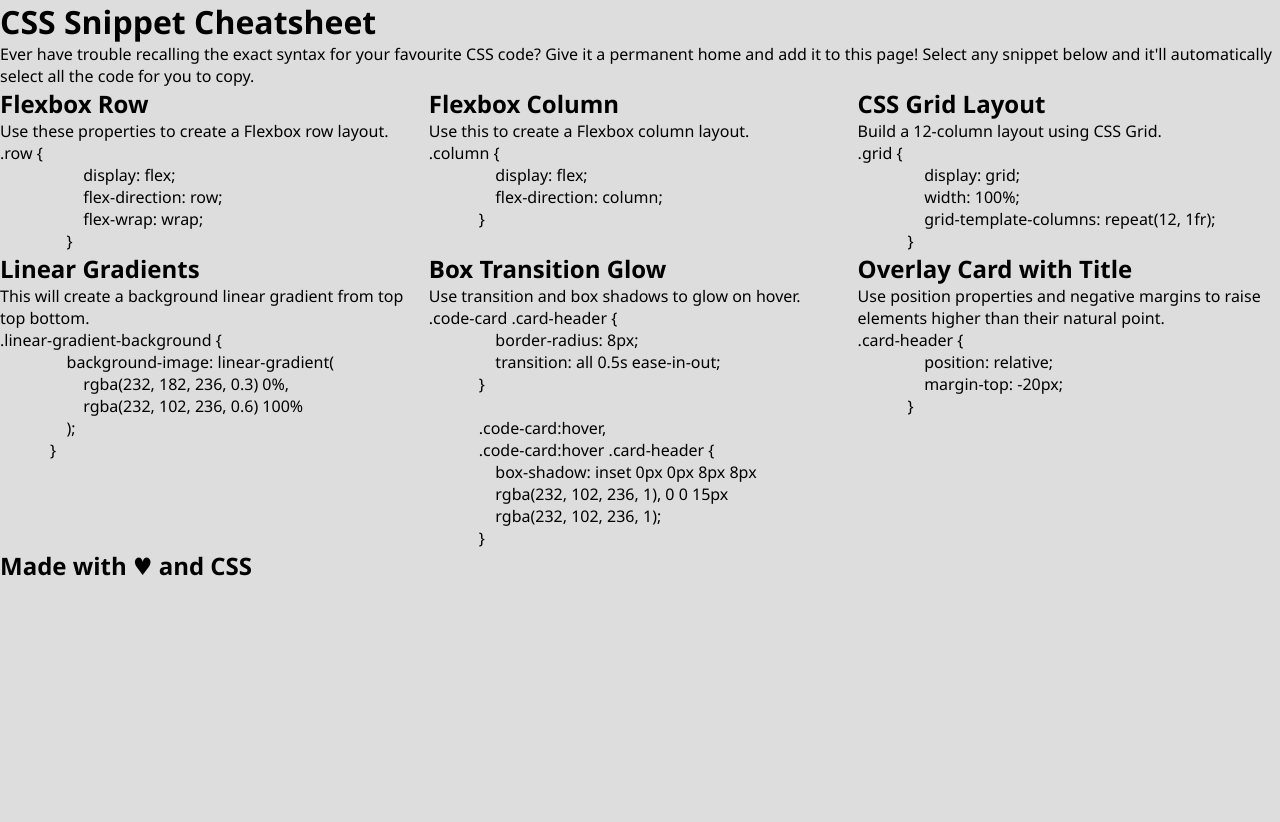
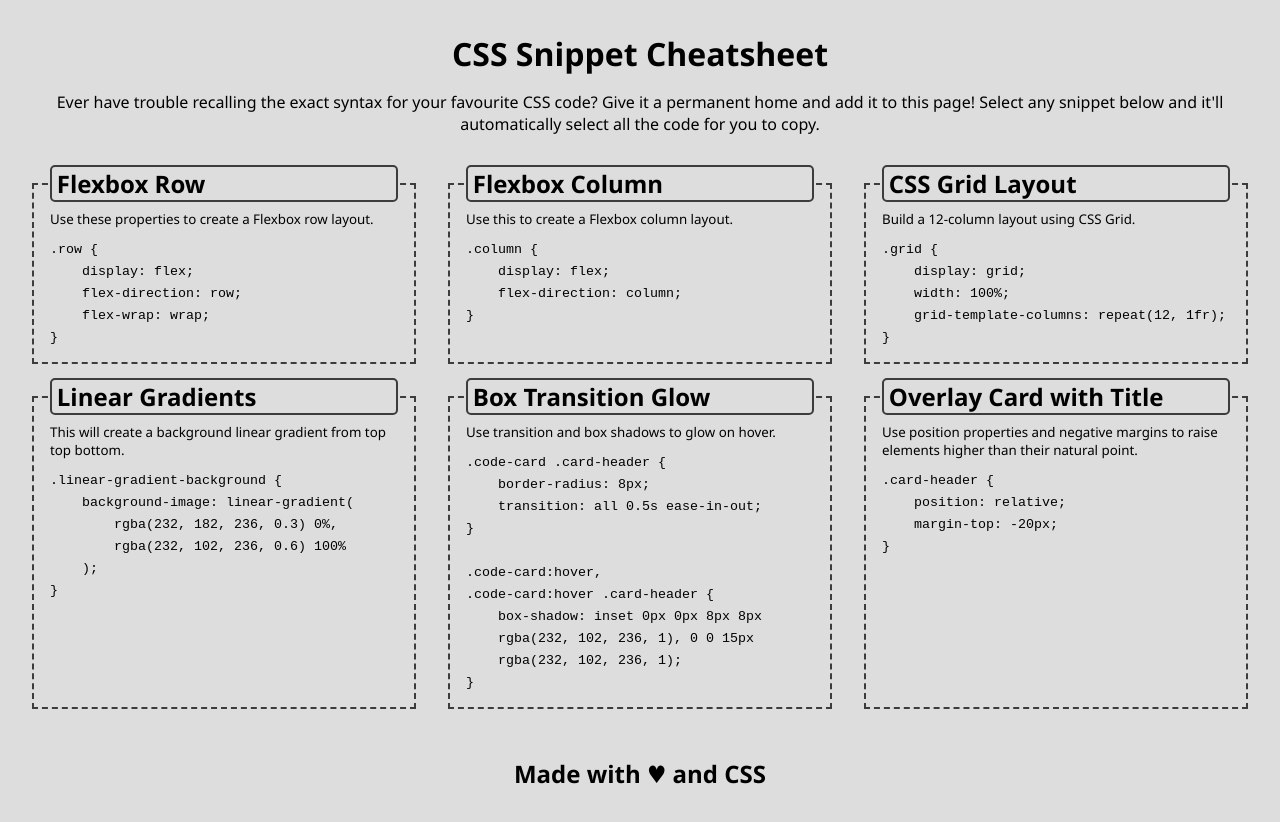
Before and after one commit to natpoulson/project-02-css-cheatsheet, a plain HTML site: page index.html in a window 1280 px wide. Before the commit the page ends 800 px from the top, so only its background shows below. Drawn offline with Linux system fonts and the light colour scheme.

Commit message:
Set up initial structure styling in CSS, make amendments to HTML to address spacing issues in pre tags

```diff
--- a/assets/css/style.css
+++ b/assets/css/style.css
@@ -4,10 +4,19 @@
     --foreground-primary: #3C3C3C;
 }
 
+/* Centre text in the header and footer regions as opposed to centring with flex */
+header, footer {
+    text-align: center;
+    margin: 2rem;
+}
+
+header h1 {
+    margin-bottom: 1rem;
+}
+
 /* Enable Flex on the body and the containing element of our Flexbox elements */
 body, main {
     display: flex;
-    justify-content: space-between;
 }
 
 /* Set page background and flex direction to column */
@@ -19,10 +28,37 @@ body {
 /* Enforce wrapping of CSS snippet blocks */
 main {
     flex-wrap: wrap;
+    justify-content: center;
 }
 
 /* Set snippet blocks to not shrink, grow, base width 1/3rd of page. Prime for absolutely-positioned items */
 article {
-    flex: 0 1 33%;
+    box-sizing: border-box;
+    padding: 0 1rem 1rem 1rem;
+    flex: 0 0 30%;
     position: relative;
+    border: dashed 2px var(--foreground-primary);
+    margin: 1rem;
 }
+
+/* Create a floating header over the info cards */
+article h2 {
+    display: relative;
+    background-color: var(--background-primary);
+    margin-top: -20px;
+    padding: 0 0.3rem;
+    border: solid 2px var(--foreground-primary);
+    border-radius: 5px;
+}
+
+article p, article code {
+    font-size: 10pt;
+}
+
+article p {
+    padding: 0.5rem 0;
+}
+
+article code {
+    font-family: 'Courier New', Courier, monospace;
+}
```
Also changed, not shown: index.html (indentation only).
